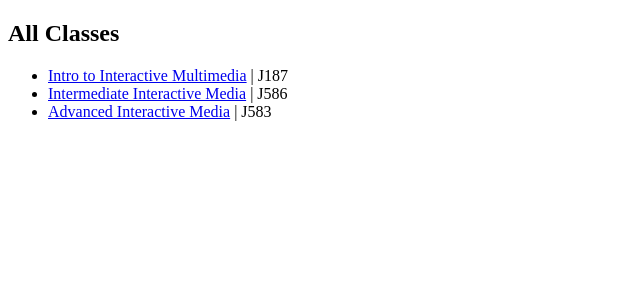
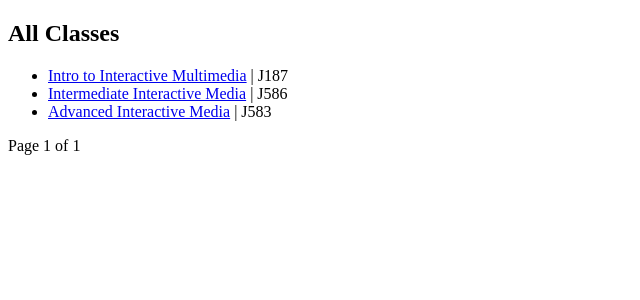
Before and after one commit to mlavin/j583-newschool, a Django app: page /course/ in a window 1280 px wide. Shown: the top 300 px of the page, without its empty margins (0-640 px from the left). Run offline with Django 3.2, Linux system fonts and the light colour scheme; data comes from the database, SQL or seed files in the repository.

Commit message:
Adds pagination to list views

```diff
--- a/roster/templates/roster/course_list.html
+++ b/roster/templates/roster/course_list.html
@@ -7,4 +7,18 @@
         <li><a href="{% url 'roster_course' course.id %}">{{ course.name }}</a> | {{ course.callnumber }}</li>
         {% endfor %}
     </ul>
+
+    <div class="pagination">
+        <span class="step-links">
+            {% if courses.has_previous %}
+                <a href="?page={{ courses.previous_page_number }}">previous</a>
+            {% endif %}
+            <span class="current">
+                Page {{ courses.number }} of {{ courses.paginator.num_pages }}
+            </span>
+            {% if courses.has_next %}
+                <a href="?page={{ courses.next_page_number }}">next</a>
+            {% endif %}
+        </span>
+    </div>
 {% endblock %}
--- a/roster/views.py
+++ b/roster/views.py
@@ -21,8 +21,24 @@ def student(request, pk):
 
 def courseList(request):
     course_list = Course.objects.all()
-    return render(request, 'roster/course_list.html', {'courses': course_list})
+    paginator = Paginator(course_list, 25)
+    page = request.GET.get('page')
+    try:
+        courses = paginator.page(page)
+    except PageNotAnInteger:
+        courses = paginator.page(1)
+    except EmptyPage:
+        courses = paginator.page(paginator.num_pages)
+    return render(request, 'roster/course_list.html', {'courses': courses})
 
 def studentList(request):
     student_list = Student.objects.all()
-    return render(request, 'roster/student_list.html', {'students': student_list})
+    paginator = Paginator(student_list, 25)
+    page = request.GET.get('page')
+    try:
+        students = paginator.page(page)
+    except PageNotAnInteger:
+        students = paginator.page(1)
+    except EmptyPage:
+        students = paginator.page(paginator.num_pages)
+    return render(request, 'roster/student_list.html', {'students': students})
```
Also changed, not shown: roster/templates/roster/student_list.html (+14 -0 lines).
